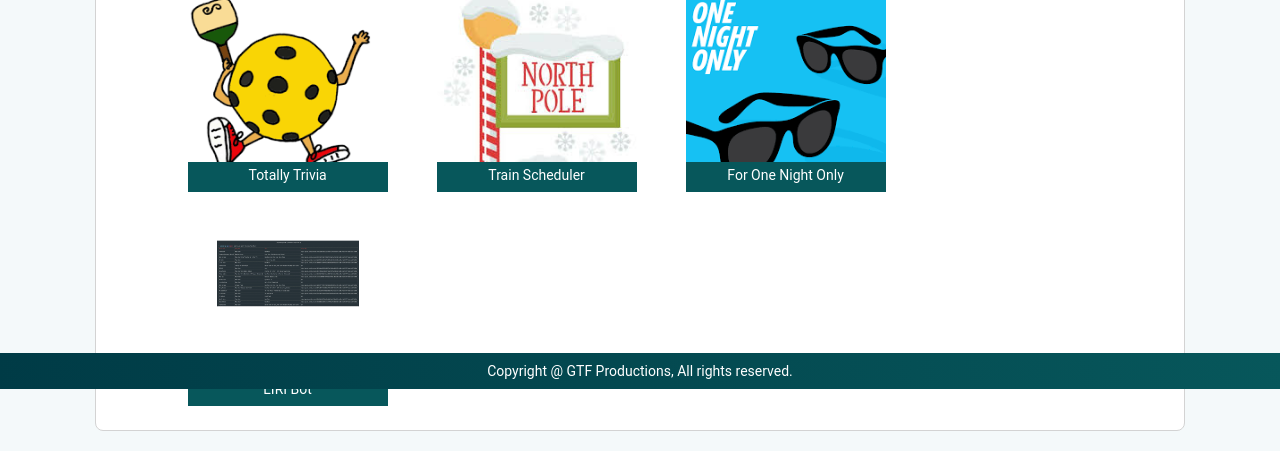
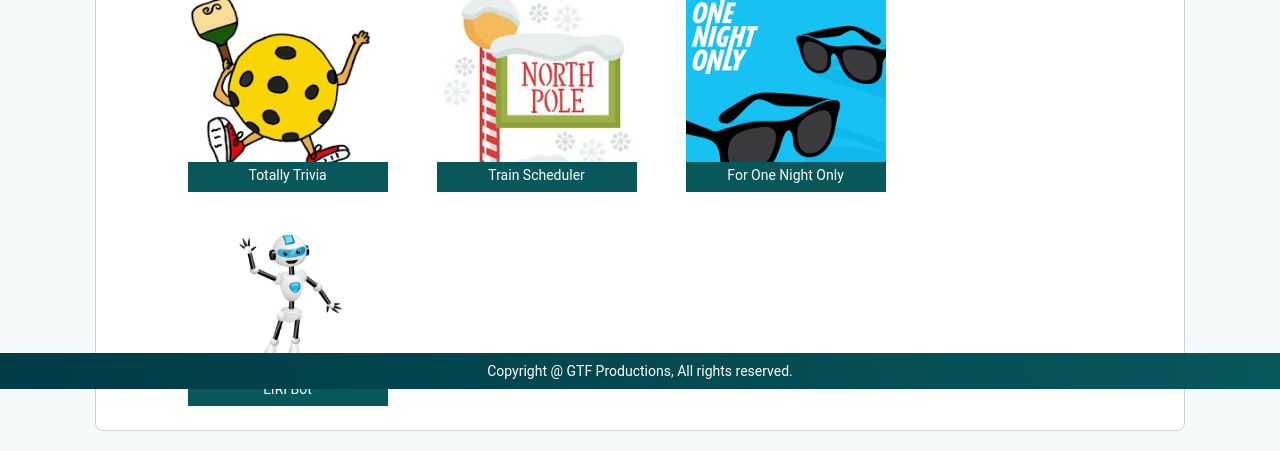
Before and after one commit to Bhearre/Responsive-Portfolio, a plain HTML site: page portfolio.html in a window 1280 px wide. Shown: the part 411-862 px from the top of the page. Drawn offline with Linux system fonts and the light colour scheme.

Commit message:
Change picture for LIRI Bot

```diff
--- a/portfolio.html
+++ b/portfolio.html
@@ -68,7 +68,7 @@
             <div class="box">
                 <div class="banner">LIRI Bot</div>
                 <a href="https://github.com/Bhearre/liri-node-app">
-                    <img class="image2" src="assets/images/LIRI Bot.001.jpeg">
+                    <img class="image2" src="assets/images/FriendlyBot-612x612.jpg">
                 </a>
             </div>
         </div> <!-- closes container2 class -->
```
Also changed, not shown: assets/images/FriendlyBot-612x612.jpg (added), 1 other file.
